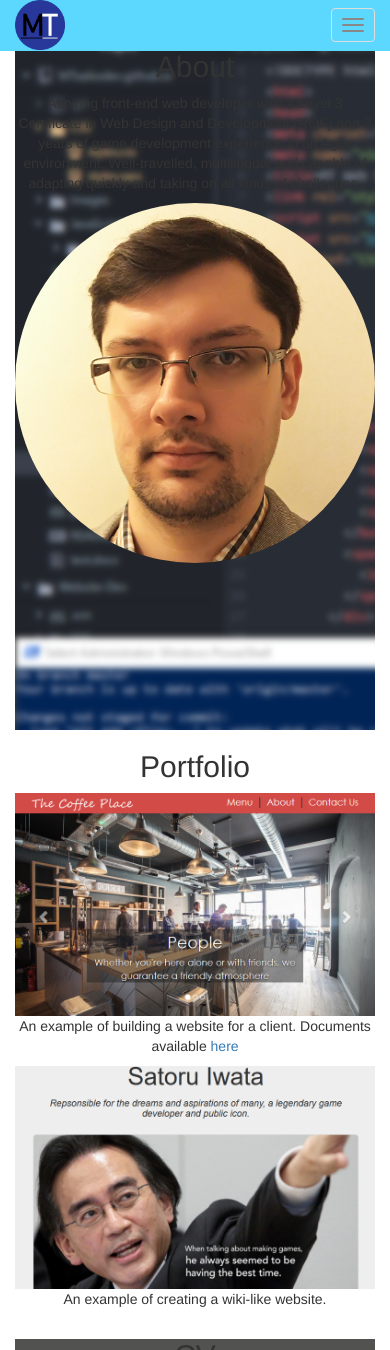
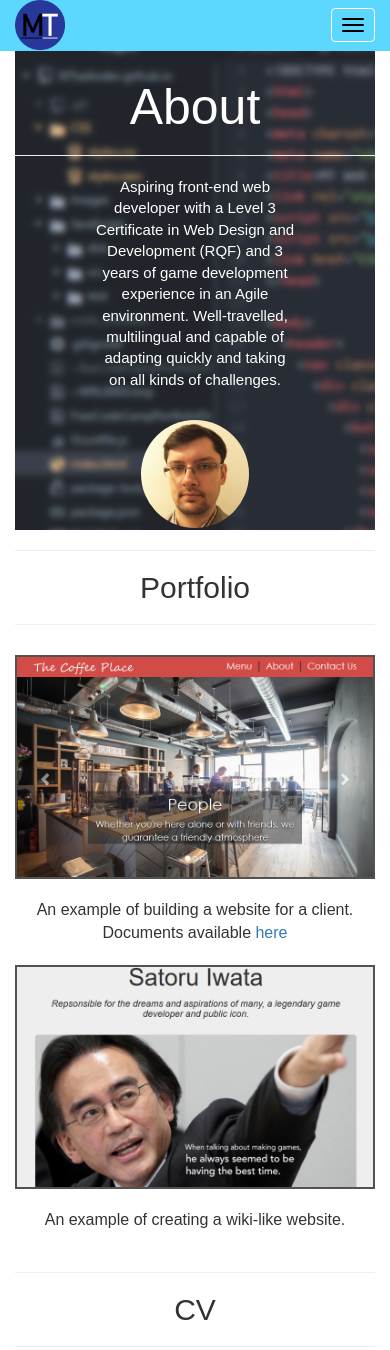
Before and after one commit to MTsaikodev/MTsaikodev.github.io, a website: page index.html in a window 390 px wide. Shown: the top 1350 px of the page. Drawn offline with nearby package versions, Linux system fonts and the light colour scheme.

Commit message:
Adjusted style, added dividers, made website more responsive and mobile friendly

```diff
--- a/CSS/styles.sass
+++ b/CSS/styles.sass
@@ -11,6 +11,27 @@ h1
 
 body
   padding-top: 30px
+  font-family: Bahnschrift, sans-serif
+
+.alignCenter
+  text-align: center
+
+.whiteText
+  color: white
+
+.navbar-default .navbar-nav li a
+  color: black
+  font-size: 20px
+
+.navbar-default .navbar-toggle
+  border-color: white
+
+.navbar-default .navbar-toggle:hover,
+.navbar-default .navbar-toggle:focus
+  background-color: white
+
+.navbar-default .navbar-toggle .icon-bar
+  background-color: black
 
 .navbar-default
   background-color: $bgLightBlue
@@ -23,19 +44,71 @@ body
   height: 50px
   padding: 0px
 
-.alignCenter
-  text-align: center
-
 .about
   background-image: url("../Images/AboutBackground.png")
-  height: 700px
+  height: 500px
+
+.aboutTitle
+  margin-top: 90px
+  margin-left: 100px
+  font-size: 70px
+
+.about .row .col-md-6 .star-bright
+  margin-left: 130px
+
+.aboutText
+  margin-left: 140px
+  font-size: 20px
+  text-align: left
+
+.aboutImage
+  max-width: 50%
+  margin-top: 150px
 
 .portfolio
   display: inline
 
+.portfolioImage
+  margin-top: 10px
+  margin-bottom: 20px
+  border-style: solid
+  border-width: 2px
+  border-color: $bgGrey
+
+.portfolioText
+  font-size: 20px
+  margin-bottom: 20px
+
 .cv
-  background-color: $bgGrey
 
 .footer
   background-color: $bgLightBlue
   height: 45px
+
+@media only screen and (max-width: 992px)
+  .aboutImage
+    max-width: 30%
+    margin-top: 30px
+
+  .aboutTitle
+    font-size: 50px
+    margin-top: 50px
+    margin-left: 0
+
+  .aboutText
+    font-size: 15px
+    text-align: center
+    margin-left: 80px
+    margin-right: 80px
+    min-width: 150px
+
+  .about .row .col-md-6 .star-bright
+    margin-left: 0
+
+  .portfolioText
+    font-size: 16px
+    margin-bottom: 20px
+
+@media only screen and (min-width: 1200px)
+  .aboutImage
+    max-width: 40%
--- a/index.html
+++ b/index.html
@@ -27,7 +27,7 @@
         </div>
 
         <div class="collapse navbar-collapse navbar-right" id="navBarCollapse">
-          <ul class="nav navbar-nav">
+          <ul class="nav navbar-nav ">
             <li><a href="#about">About<span class="sr-only">(current)</span></a></li>
             <li><a href="#portfolio">Portfolio</a></li>
             <li><a href="#cv">CV</a></li>
@@ -42,40 +42,47 @@
     <section id="about" class="about">
       <div class="row text-center">
         <div class="col-md-6">
-          <h2>About</h2>
-          <p>Aspiring front-end web developer with a Level 3 Certificate in Web Design and Development (RQF) and 3 years of game development experience in an Agile environment. Well-travelled, multilingual and capable of adapting quickly and taking on all kinds of challenges.</p>
+          <h2 class="whiteText aboutTitle">About</h2>
+          <hr class="star-bright">
+          <p class="whiteText aboutText">Aspiring front-end web developer with a Level 3 Certificate in Web Design and Development (RQF) and 3 years of game development experience in an Agile environment. Well-travelled, multilingual and capable of adapting quickly and taking on all kinds of challenges.</p>
         </div>
         <div class="col-md-6">
-          <img class="aboutImage img-responsive img-circle" src="Images/aboutImage.png" alt="Personal Portrait">
+          <img class="aboutImage img-responsive img-circle center-block" src="Images/aboutImage.png" alt="Personal Portrait">
         </div>
       </div>
     </section>
 
     <section id="portfolio" class="portfolio">
+      <hr class="star-bright">
       <h2 class="text-center">Portfolio</h2>
+      <hr class="star-bright">
       <div class="row text-center">
         <div class="col-md-6">
           <a href="https://mattiastswe.github.io/">
-            <img class="portfolioImage img-responsive" src="Images/SiteCoffee.png" alt="Coffee Shop Website">
+            <img class="portfolioImage img-responsive center-block" src="Images/SiteCoffee.png" alt="Coffee Shop Website">
           </a>
-          <p>An example of building a website for a client. Documents available <a href="https://tinyurl.com/yckge764">here</a><p>
+          <p class="portfolioText">An example of building a website for a client. Documents available <a href="https://tinyurl.com/yckge764">here</a><p>
         </div>
         <div class="col-md-6">
           <a href="https://codepen.io/MTSaiko/full/GyxOxj/">
-            <img class="portfolioImage img-responsive" src="Images/SiteTribute.png" alt="Iwata Tribute Page">
+            <img class="portfolioImage img-responsive center-block" src="Images/SiteTribute.png" alt="Iwata Tribute Page">
           </a>
-          <p>An example of creating a wiki-like website.</p>
+          <p class="portfolioText">An example of creating a wiki-like website.</p>
         </div>
       </div>
     </section>
 
     <section id="cv" class="cv">
+      <hr class="star-bright">
       <h2 class="text-center">CV</h2>
+      <hr class="star-bright">
       <p>This is the CV section</p>
     </section>
 
     <section id="contact" class="contact">
+      <hr class="star-bright">
       <h2 class="text-center">Contact</h2>
+      <hr class="star-bright">
       <p>This is the contact section</p>
     </section>
   </div>
```
Also changed, not shown: CSS/styles.css.
